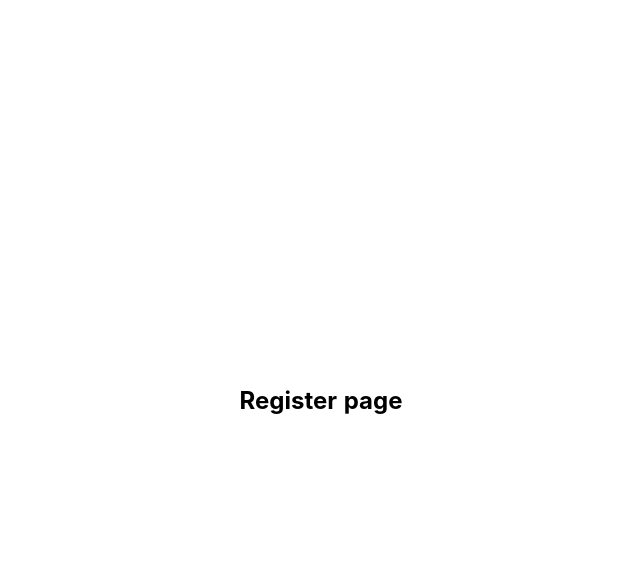
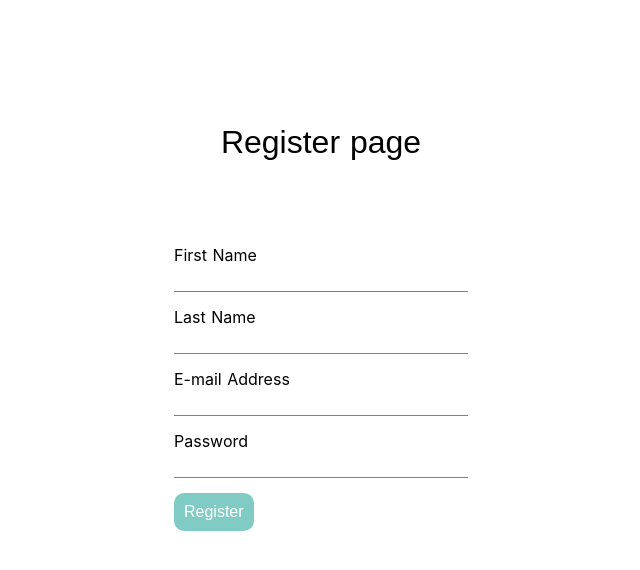
Before and after one commit to rage-engage/dogjob, a Nuxt app: page /register in a window 1280 px wide. Shown: the top 570 px of the page, without its empty margins (319-959 px from the left). Built offline with nearby package versions, Linux system fonts and the light colour scheme.

Commit message:
added register page

```diff
--- a/pages/register.vue
+++ b/pages/register.vue
@@ -1,6 +1,19 @@
 <template>
-  <section class="container">
-    <h1>Register page</h1>
+  <section class="flex">
+    <h1 class="header">Register page</h1>
+      <div class="form">
+        <form class="" action="index.html" method="post">
+          <label for="">First Name</label>
+          <input class="input" type="text" name="" id="firstName">
+          <label for="">Last Name</label>
+          <input class="input" type="text" name="" id="lastName">
+          <label for="">E-mail Address</label>
+          <input class="input" type="text" name="" id="email">
+          <label for="">Password</label>
+          <input class="input" type="text" name="" id="password">
+          <button class="button" type="button" name="button">Register</button>
+          </form>
+      </div>
   </section>
 </template>
 
@@ -12,32 +25,55 @@ export default {
 </script>
 
 <style>
-.container {
-  min-height: 100vh;
+.flex {
   display: flex;
+  flex-direction: column;
+  align-items: center;
   justify-content: center;
-  align-items: center;
-  text-align: center;
+  width: 100%;
+  height: 100vh;
 }
 
-.title {
-  font-family: "Quicksand", "Source Sans Pro", -apple-system, BlinkMacSystemFont, "Segoe UI", Roboto, "Helvetica Neue", Arial, sans-serif; /* 1 */
-  display: block;
-  font-weight: 300;
-  font-size: 100px;
-  color: #35495e;
-  letter-spacing: 1px;
+.header{
+  font-family: sans-serif;
+  font-weight: 400;
+  font-size: 2.0em;
 }
 
-.subtitle {
-  font-weight: 300;
-  font-size: 42px;
-  color: #526488;
-  word-spacing: 5px;
-  padding-bottom: 15px;
+.form {
+  width: 30%;
+  height: auto;
+  background-color: white;
+  margin: 3% auto 100px;
+  padding: 45px;
+  border-radius: 5%;
+  /* box-shadow: 0 0 20px 0 rgba(0, 0, 0, 0.1), 0 5px 5px 0 rgba(0, 0, 0, 0.1); */
 }
 
-.links {
-  padding-top: 15px;
+.input {
+  width: 100%;
+  font-size: 15px;
+  margin: 0 0 15px;
+  border: none;
+  border-bottom: 1px solid #7f8184;
+  padding-bottom: 7px;
 }
+
+.button {
+  /* position: relative; */
+  padding: 10px 10px;
+  border-radius: 10px;
+  font-family: sans-serif;
+  font-size: 1.0em;
+  color: #FFF;
+  text-decoration: none;
+  border: 0;
+  background-color: #80CBC4;
+  cursor: pointer;
+}
+
+.button:hover {
+  background-color: #4f9a94;
+}
+
 </style>
```
